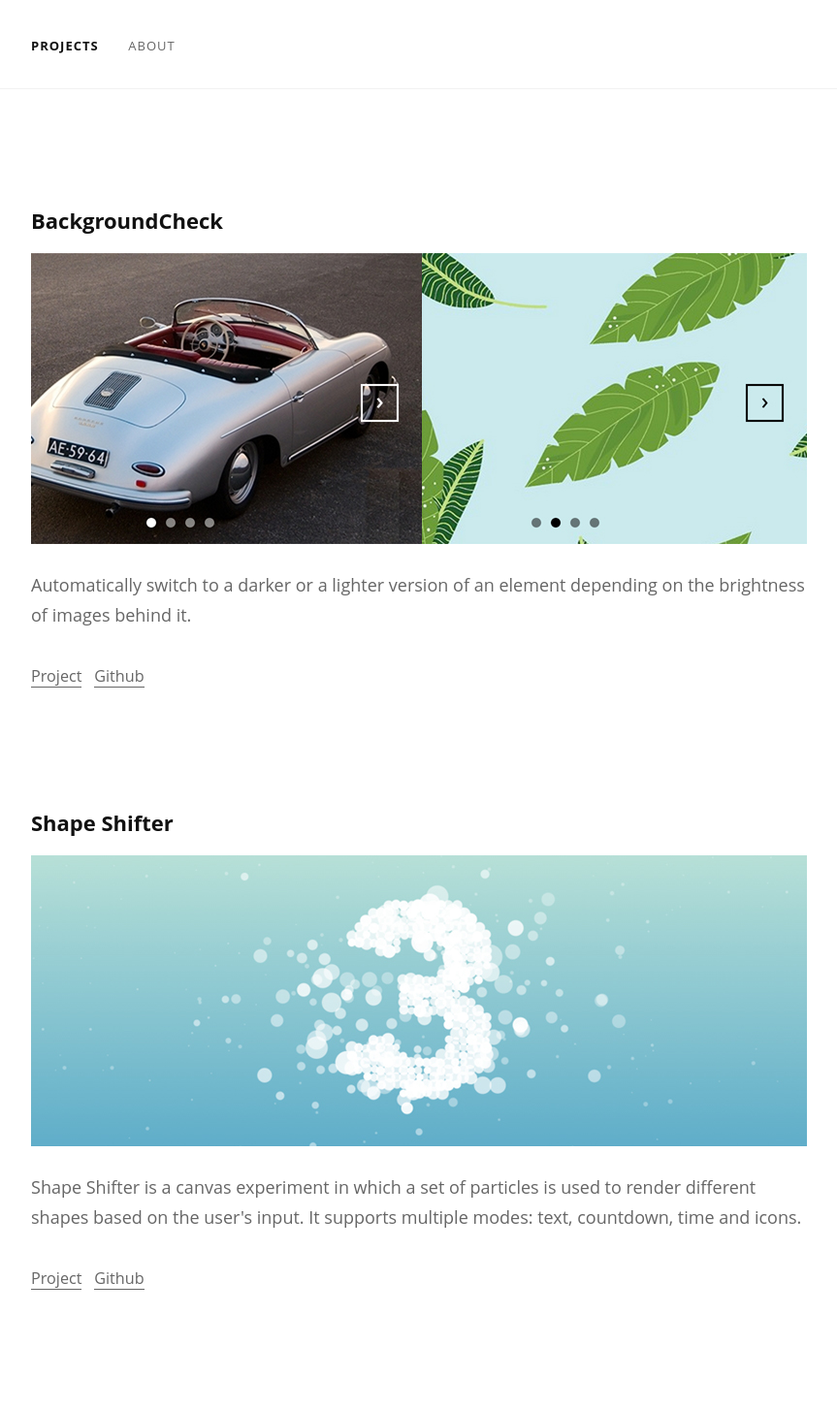
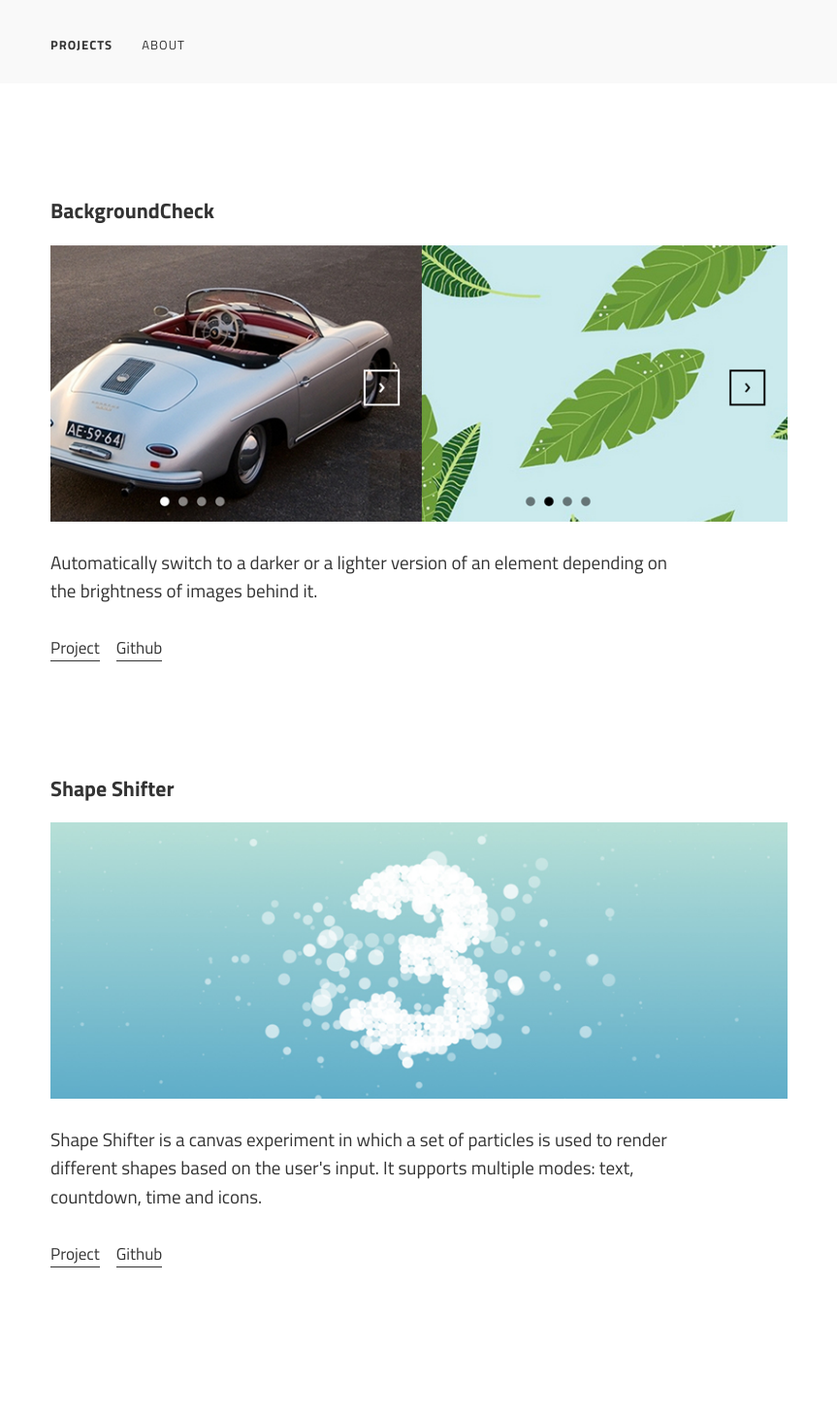
Before and after one commit to kennethcachia/kennethcachia.github.io, a Jekyll site: the page built from index.html, in a window 1280 px wide. Shown: the whole page at 97% size, without its empty margins (208-1071 px from the left). Built offline with Jekyll 4.4.1, drawn with Linux system fonts in a browser that asks for light colours; Markdown is read by kramdown in place of the engine named in the settings; after the commit the page ends 1420 px from its top, so only the background shows below that.

Commit message:
Style update.

```diff
--- a/assets/css/layout.css
+++ b/assets/css/layout.css
@@ -5,26 +5,25 @@
 
 body {
   background: #fff;
-  color: #666;
-  font-family: 'open sans', sans-serif;
-  font-size: 18px;
-  font-weight: 400;
-  line-height: 31px;
+  color: #333;
+  font-family: 'Titillium Web', sans-serif;
+  font-size: 19px;
+  line-height: 1.55;
 }
 
 a {
   color: inherit;
   text-decoration: none;
-
 }
 
 p a {
+  border-bottom: 1px dotted;
+}
+
+.a--small {
   font-size: .9em;
   border-bottom: 1px solid;
-}
-
-p a + a {
-  margin-left: .5em;
+  margin-right: .75em;
 }
 
 h1,
@@ -32,19 +31,18 @@ h2,
 h3,
 p {
   margin-top: 0px;
-  margin-bottom: 31px;
+  margin-bottom: 1.5em;
 }
 
 h1,
 h2,
 h3 {
-  color: #111;
   font-weight: 700;
 }
 
 img {
-  margin-top: 18px;
-  margin-bottom: 18px;
+  margin-top: 1em;
+  margin-bottom: 1em;
   max-width: 100%;
 }
 
@@ -54,7 +52,7 @@ img {
    ========================================================================== */
 
 .layout {
-  max-width: 800px;
+  max-width: 40em;
   margin-left: auto;
   margin-right: auto;
   padding-left: 20px;
@@ -62,7 +60,7 @@ img {
 }
 
 .gap {
-  margin-bottom: 60px;
+  margin-bottom: 4em;
 }
 
 
@@ -71,9 +69,9 @@ img {
    ========================================================================== */
 
 .nav {
-  padding-top: 30px;
-  padding-bottom: 30px;
-  border-bottom: 1px solid #f1f1f1;
+  padding-top: 1.5em;
+  padding-bottom: 1.5em;
+  background: #f9f9f9;
 }
 
 .nav-list {
@@ -91,7 +89,6 @@ img {
 }
 
 .nav-item--active {
-  color: #111;
   font-weight: 700;
 }
 
@@ -101,13 +98,10 @@ img {
    ========================================================================== */
 
 .project-title {
-  font-size: 22px;
+  font-size: 1.15em;
   margin: 0;
 }
 
-.project-meta {
-  color: #aaa;
-  font-size: 10px;
-  text-transform: uppercase;
-  letter-spacing: 1px;
+.project-description {
+  max-width: 34em;
 }
--- a/assets/css/responsive.css
+++ b/assets/css/responsive.css
@@ -5,6 +5,6 @@
 
 @media screen and (min-width: 769px) {
   .gap {
-    margin-bottom: 120px;
+    margin-bottom: 6em;
   }
 }
```
